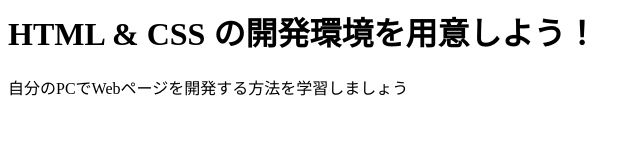
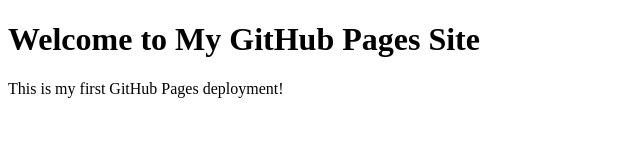
Before and after one commit to yuito16515-beep/my-first-web-app, a plain HTML site: page index.html in a window 1280 px wide. Shown: the whole page, without its empty margins (0-640 px from the left). Drawn offline with Linux system fonts and the light colour scheme.

Commit message:
Add files via upload

```diff
--- a/index.html
+++ b/index.html
@@ -1,10 +1,12 @@
-<html>
-  <head>
-    <meta charset="utf-8">
-    <title>Progate</title>
-  </head>
-  <body>
-    <h1 class="title">HTML & CSS の開発環境を用意しよう！</h1>
-    <p>自分のPCでWebページを開発する方法を学習しましょう</p>
-  </body>
+<!DOCTYPE html>
+<html lang="en">
+<head>
+    <meta charset="UTF-8">
+    <meta name="viewport" content="width=device-width, initial-scale=1.0">
+    <title>My GitHub Pages Site</title>
+</head>
+<body>
+    <h1>Welcome to My GitHub Pages Site</h1>
+    <p>This is my first GitHub Pages deployment!</p>
+</body>
 </html>
```
